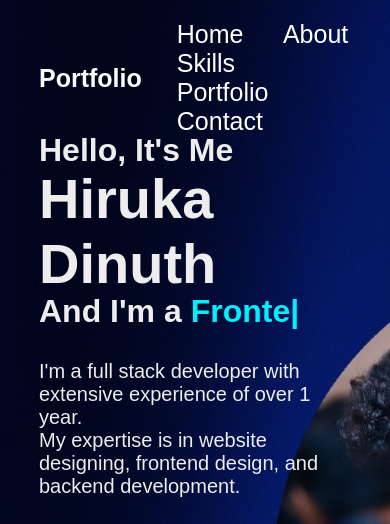
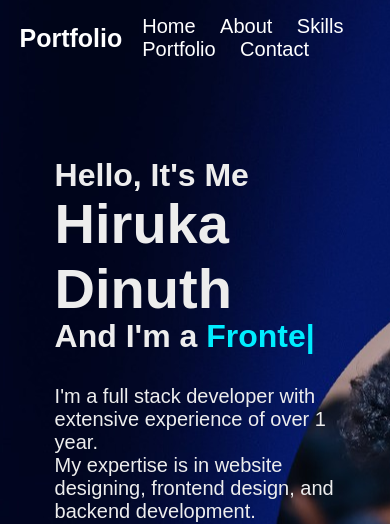
Before and after one commit to HirukaWarnakula/portfolio, a plain HTML site: page index.html in a window 390 px wide. Shown: the top 524 px of the page. Drawn offline with nearby package versions, Linux system fonts and the light colour scheme.

Commit message:
Add files via upload

```diff
--- a/styles.css
+++ b/styles.css
@@ -777,3 +777,20 @@ section{
         transform: translateX(0);
     }
 }
+
+@media screen and (max-width: 768px) {
+    .header {
+        padding: 15px 5%;
+    }
+
+    .navbar a {
+        font-size: 20px;
+        margin-left: 20px;
+    }
+
+    .home-content {
+        padding: 50px 5%;
+    }
+
+    /* Add more styles as needed for responsiveness */
+}
```
